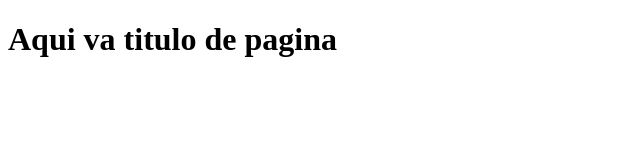
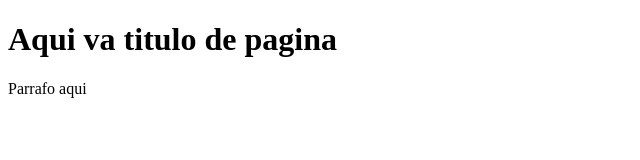
Before and after one commit to marcosam1/cursogit3, a plain HTML site: page index.html in a window 1280 px wide. Shown: the whole page, without its empty margins (0-640 px from the left). Drawn offline with Linux system fonts and the light colour scheme.

Commit message:
Update index.html

```diff
--- a/index.html
+++ b/index.html
@@ -8,5 +8,6 @@
 </head>
 <body>
     <h1>Aqui va titulo de pagina</h1>
+    <p>Parrafo aqui</p>
 </body>
 </html>
```
